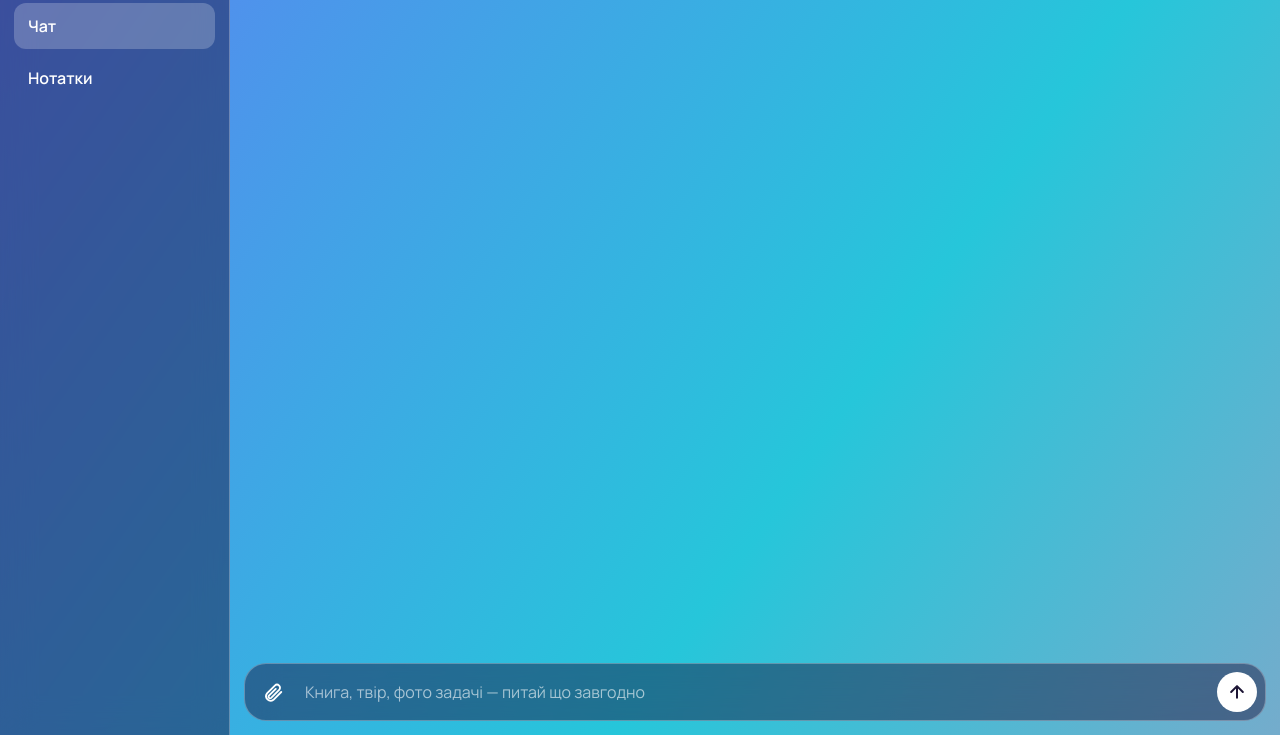
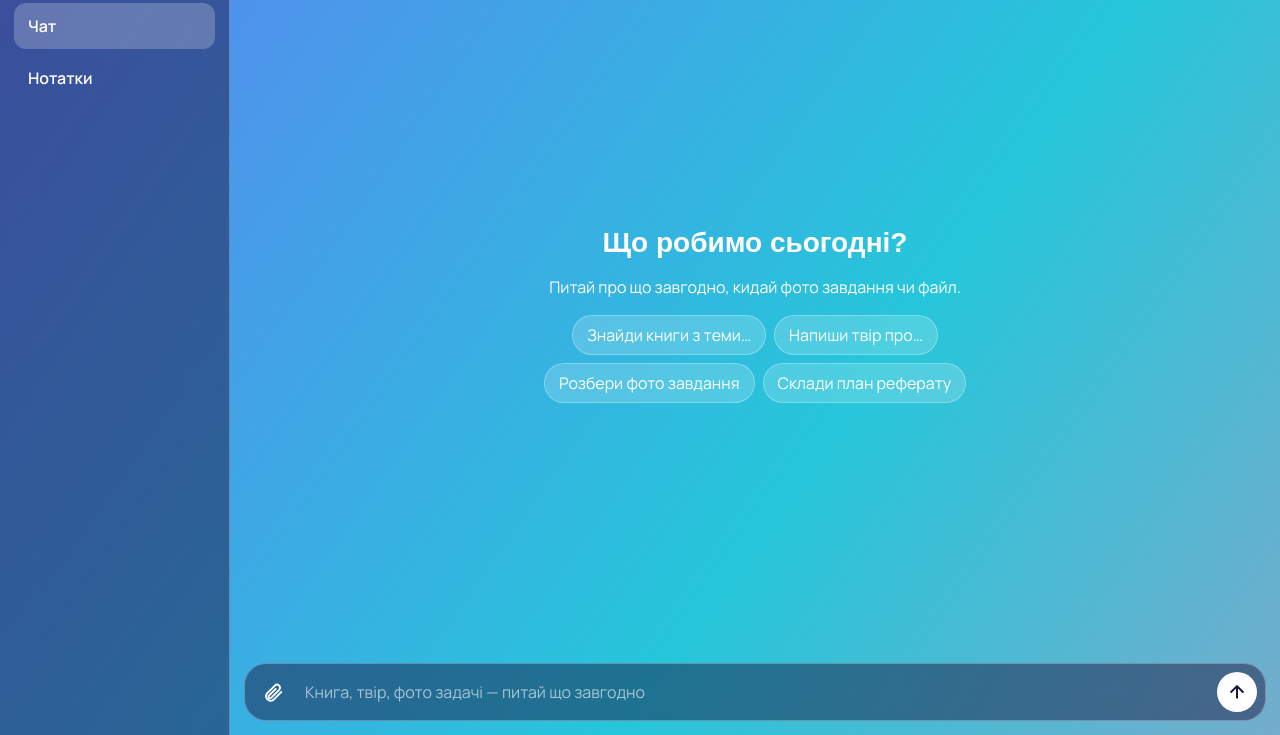
Before and after one commit to bogdandubanovic-cmyk/zoshit, a plain HTML site: page index.html in a window 1280 px wide. Shown: the part 65-800 px from the top of the page. Drawn offline with Linux system fonts and the light colour scheme; a web font is replaced by a local one.

Commit message:
Fix JavaScript syntax blocking all controls

````diff
--- a/index.html
+++ b/index.html
@@ -72,7 +72,7 @@ main{display:flex;flex-direction:column;min-height:0;min-width:0}
 const FB={apiKey:"",authDomain:"",projectId:"",appId:""};
 const $=s=>document.querySelector(s);
 const esc=s=>s.replace(/[&<>"]/g,c=>({'&':'&amp;','<':'&lt;','>':'&gt;','"':'&quot;'}[c]));
-const md=s=>esc(s).replace(/```([sS]*?)```/g,'<pre>$1</pre>').replace(/`([^`]+)`/g,'<code>$1</code>').replace(/**([^*]+)**/g,'<b>$1</b>').replace(/[([^]]+)]((https?:[^)s]+))/g,'<a href="$2" target="_blank" rel="noopener">$1</a>').replace(/^#{1,3} (.*)$/gm,'<b>$1</b>').replace(/\n/g,'<br>');
+const md=s=>esc(s).split(/\r?\n/).join('<br>');
 const TH=[['#ff7eb3','#7a5cff','#26c6da'],['#00c6ff','#0072ff','#7f00ff'],['#ff9966','#ff5e62','#8e2de2'],['#11998e','#38ef7d','#0f4c75'],['#ee0979','#ff6a00','#6a11cb'],['#232526','#5b3cc4','#0f2027']];
 let S={chat:[],notes:[],mem:[],th:0,hex:'',u:0},att=[],busy=false,uid=null,cloud=null,tm;
 try{S={...S,...JSON.parse(localStorage.getItem('zoshit')||'{}')}}catch{}
````
